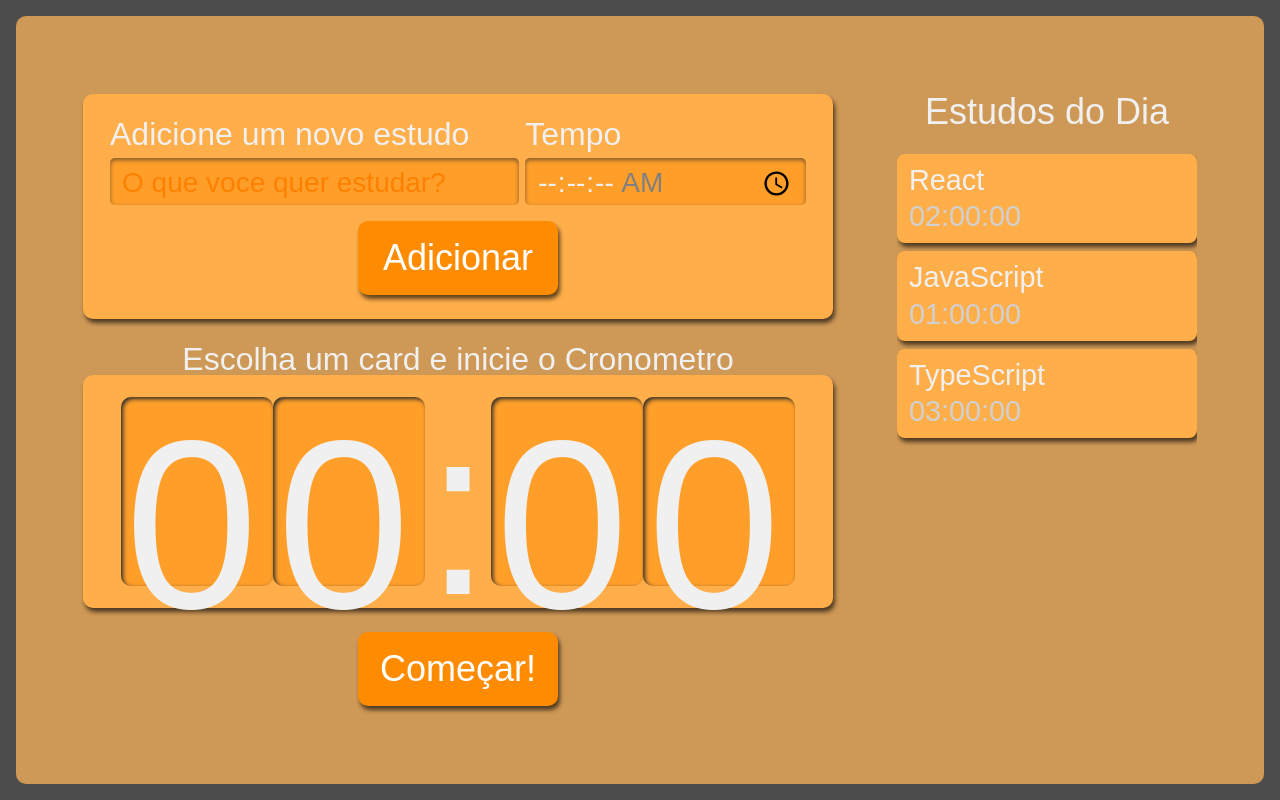
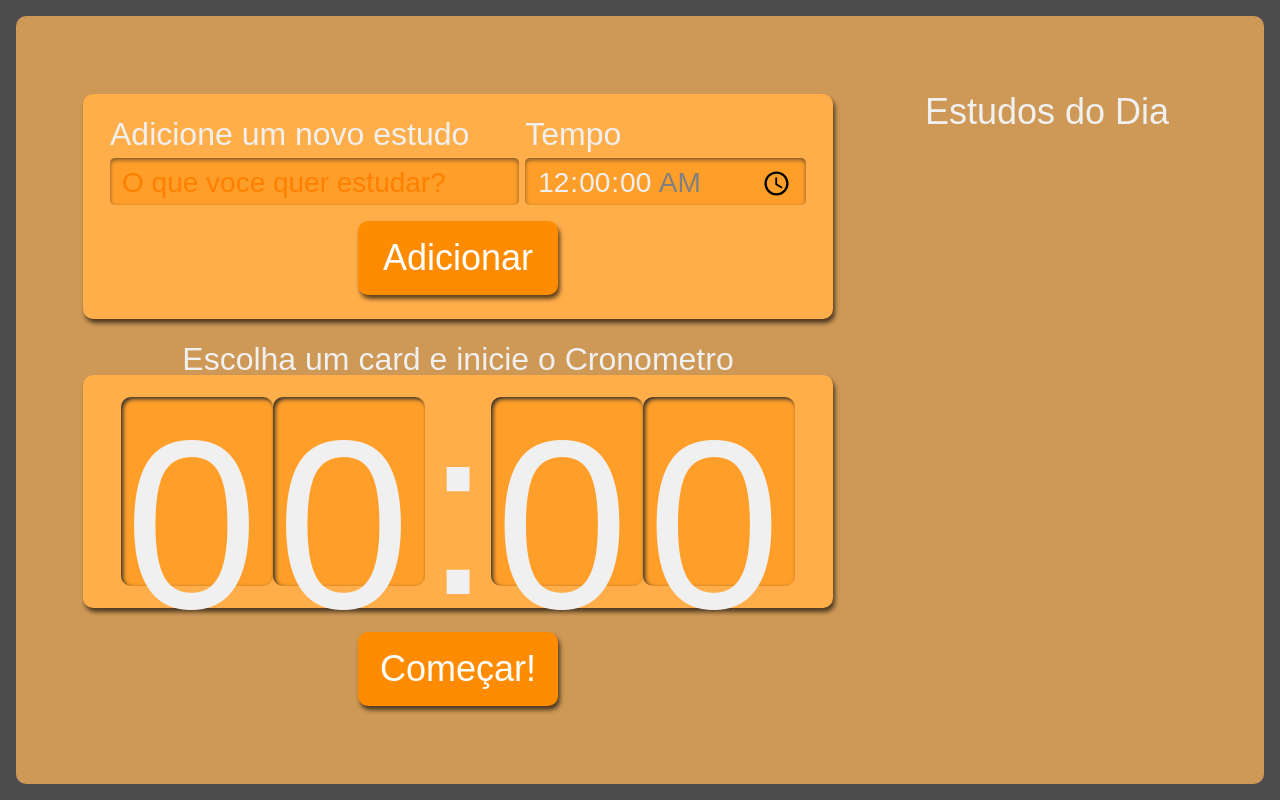
Before and after one commit to Paxxaglia/Passaglia-Studies-Projeto, a React (Create React App) app: page / in a window 1280 px wide. Built offline with nearby package versions, Linux system fonts and the light colour scheme.

Commit message:
Criando funcao de adicionar novas tarefas

```diff
--- a/package.json
+++ b/package.json
@@ -14,6 +14,7 @@
     "react-dom": "^18.2.0",
     "react-scripts": "5.0.1",
     "typescript": "^4.9.5",
+    "uuid": "^9.0.0",
     "web-vitals": "^2.1.4"
   },
   "scripts": {
@@ -41,6 +42,7 @@
     ]
   },
   "devDependencies": {
+    "@types/uuid": "^9.0.2",
     "sass": "^1.62.1",
     "typescript-plugin-css-modules": "^5.0.1"
   }
--- a/src/components/Botao/index.tsx
+++ b/src/components/Botao/index.tsx
@@ -1,9 +1,11 @@
 import React from "react";
 import style from "./Botao.module.scss";
-class Button extends React.Component<{ children?: React.ReactNode }> {
+
+class Button extends React.Component<{ children?: React.ReactNode, type?: "button" | "submit" | "reset" | undefined }> {
     render() {
+        const{type = "button"} = this.props
         return (
-            <button className={style.botao}>
+            <button type ={type} className={style.botao}>
                 {this.props.children}
             </button>
         );
--- a/src/components/Formulario/index.tsx
+++ b/src/components/Formulario/index.tsx
@@ -2,11 +2,38 @@
 import React from "react";
 import Botao from "../Botao";
 import style from './Form.module.scss'
+import { ITarefa } from "../../types/tarefa";
+import { v4 as uuidv4} from 'uuid'
 
-class Formulario extends React.Component {
+class Formulario extends React.Component<{
+    setTarefas: React.Dispatch<React.SetStateAction<ITarefa[]>>
+}> {
+    state = {
+        tarefa: "",
+        tempo: "00:00"
+    }
+
+    adicionarTarefa(evento: React.FormEvent<HTMLFormElement>) {
+        evento.preventDefault();
+        this.setState({
+            tarefa: "",
+            tempo: "00:00:00"
+        })
+        this.props.setTarefas(tarefasAntigas =>
+            [
+                ...tarefasAntigas,
+                {
+                    ...this.state,
+                    selecionado: false,
+                    completado: false,
+                    id: uuidv4()
+                }
+            ]
+        );
+    }
     render() {
         return (
-            <form className={style.novaTarefa}>
+            <form className={style.novaTarefa} onSubmit={this.adicionarTarefa.bind(this)}>
                 <div className={style.inputContainer}>
                     <label htmlFor="tarefa">
                         Adicione um novo estudo
@@ -15,6 +42,8 @@
                     <input
                         type="text"
                         name="tarefa"
+                        value={this.state.tarefa}
+                        onChange={evento => this.setState({ ...this.state, tarefa: evento.target.value })}
                         id="tarefa"
                         placeholder="O que voce quer estudar?"
                         required />
@@ -30,12 +59,14 @@
                         step="1"
                         name="tempo"
                         id="tempo"
+                        value={this.state.tempo}
+                        onChange={evento => this.setState({ ...this.state, tempo: evento.target.value })}
                         min="00:00:00"
                         max="01:30:00"
                         required />
 
                 </div>
-                <Botao>
+                <Botao type="submit">
                     Adicionar
                 </Botao>
 
--- a/src/components/Lista/Item/index.tsx
+++ b/src/components/Lista/Item/index.tsx
@@ -1,6 +1,7 @@
+import { ITarefa } from '../../../types/tarefa'
 import style from '../Lista.module.scss'
 
-export default function item({tarefa,tempo}: {tarefa: string, tempo: string}) {
+export default function item({tarefa,tempo, selecionado, completado, id}: ITarefa) {
 
     return (
         <li className={style.item}>
--- a/src/components/Lista/index.tsx
+++ b/src/components/Lista/index.tsx
@@ -1,23 +1,17 @@
-import React from "react";
+
 import { deflate } from "zlib";
 import style from './Lista.module.scss';
 import Item from './Item';
+import { ITarefa } from "../../types/tarefa";
 
-function Lista() {
-    const tarefas =[{
-        tarefa: 'React',
-        tempo: '02:00:00'
-    }, {
-        tarefa: 'JavaScript',
-        tempo: '01:00:00'
-    }, {
-        tarefa: 'TypeScript',
-        tempo: '03:00:00'
-    }]
+
+
+function Lista({ tarefas }: {tarefas: ITarefa[]}) {
+
 
     return (
         <aside className={style.listaTarefas}>
-            <h2>Estudos do Dia</h2>
+            <h2 >Estudos do Dia</h2>
             <ul >
                 {tarefas.map((item, index ) => (
                     <Item
--- a/src/pages/App.tsx
+++ b/src/pages/App.tsx
@@ -1,15 +1,21 @@
-import React from 'react';
+import React, { useState } from 'react';
 import Botao from '../components/Botao';
 import Formulario from '../components/Formulario';
 import Lista from '../components/Lista';
 import style from './App.module.scss';
 import Cronometro from '../components/Cronometro';
+import { ITarefa } from '../types/tarefa';
 
 function App() {
+
+  const [tarefas, setTarefas] = useState<ITarefa[] | []> ([
+
+  ]);
+
   return (
     <div className={style.AppStyle}>
-      <Formulario />
-      <Lista />
+      <Formulario setTarefas = {setTarefas}/>
+      <Lista tarefas={tarefas}/>
       <Cronometro/>
     </div>
   );
--- /dev/null
+++ b/src/types/tarefa.ts
@@ -0,0 +1,7 @@
+export interface ITarefa {
+    tarefa: string,
+    tempo: string,
+    selecionado: boolean,
+    completado: boolean,
+    id: string
+}
```
Also changed, not shown: 1 other file (tests, documents, lock files or other folders).
